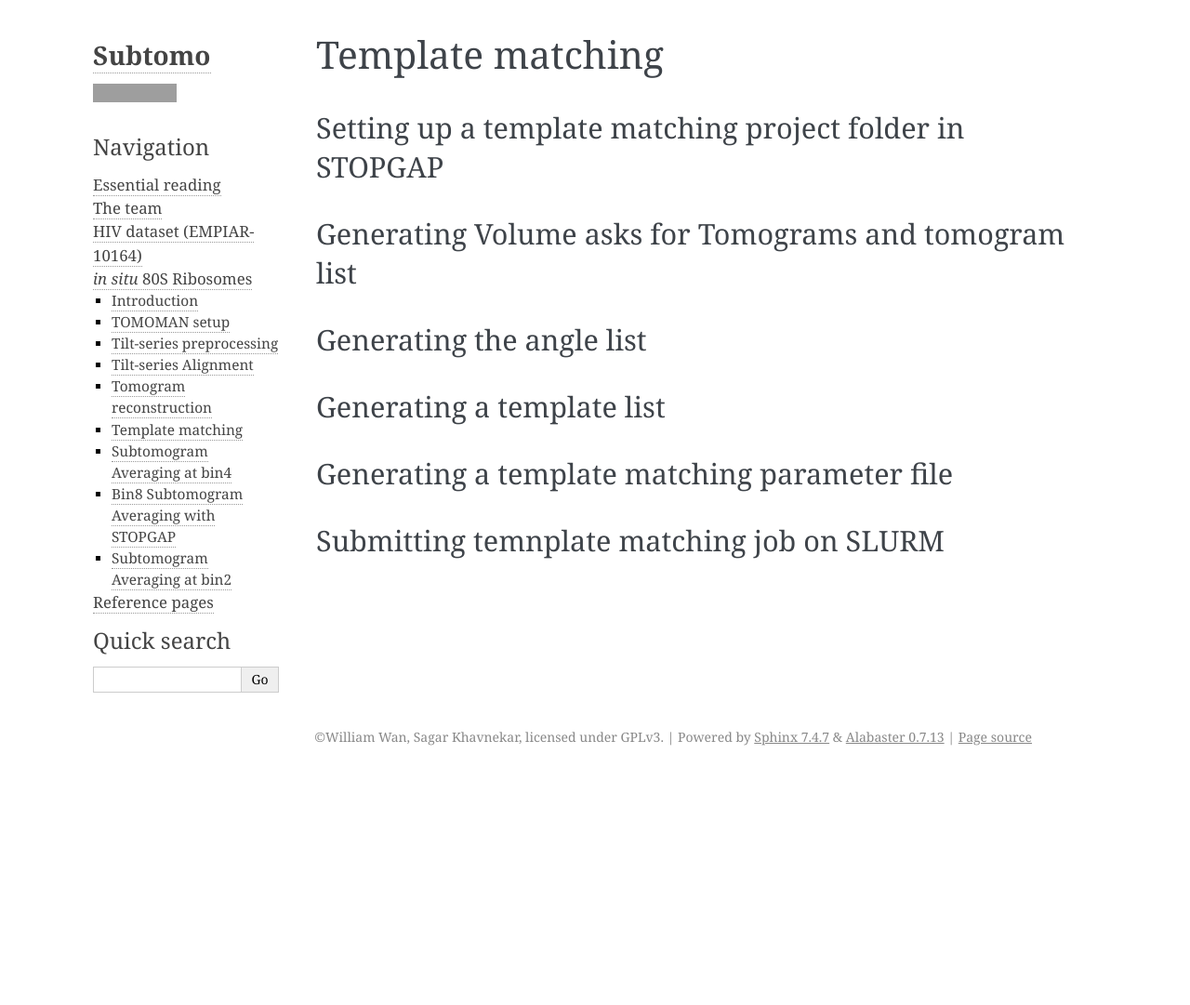
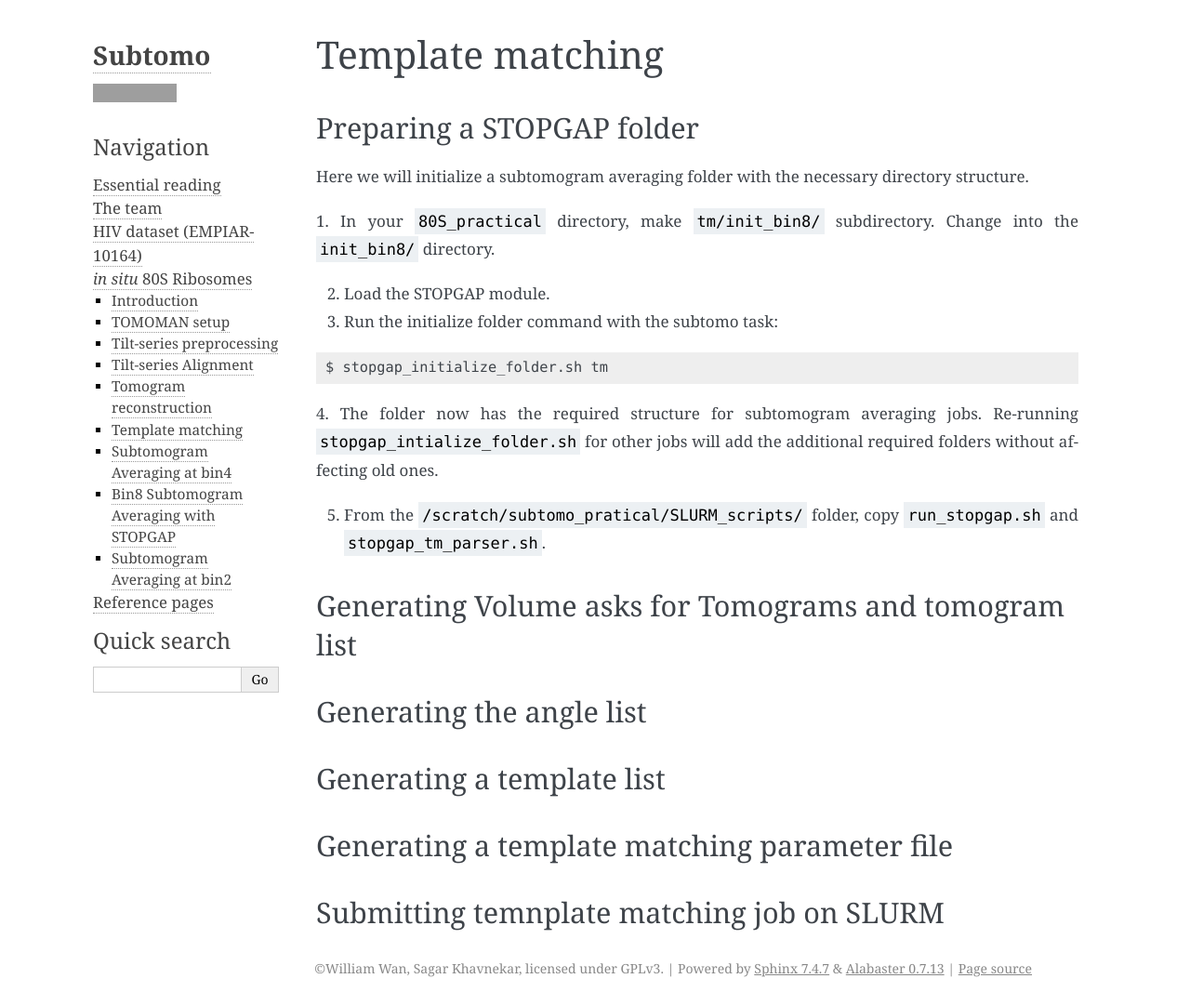
Before and after one commit to sagarbiophysics/Subtomo-tutorials, a Sphinx documentation site: the page built from source/80S_insitu/stopgap_tm.rst, in a window 1280 px wide. Shown: the whole page at 93% size. Built offline with Sphinx 7.4.7, drawn with Linux system fonts in a browser that asks for light colours; before the commit the page ends 900 px from its top, so only the background shows below that; grey boxes are pictures that could not be loaded.

Commit message:
Update stopgap_tm.rst

```diff
--- a/source/80S_insitu/stopgap_tm.rst
+++ b/source/80S_insitu/stopgap_tm.rst
@@ -1,9 +1,28 @@
 Template matching
 ===============
 
-Setting up a template matching project folder in STOPGAP
+
+Preparing a STOPGAP folder
 -----------------
 
+
+Here we will initialize a subtomogram averaging folder with the necessary directory structure.
+
+1. In your ``80S_practical`` directory, make ``tm/init_bin8/`` subdirectory.
+Change into the ``init_bin8/`` directory.
+
+2. Load the STOPGAP module.
+
+3. Run the initialize folder command with the subtomo task:
+
+::
+
+     $ stopgap_initialize_folder.sh tm
+
+4. The folder now has the required structure for subtomogram averaging jobs.
+Re-running ``stopgap_intialize_folder.sh`` for other jobs will add the additional required folders without affecting old ones.
+
+5. From the ``/scratch/subtomo_pratical/SLURM_scripts/`` folder, copy ``run_stopgap.sh`` and ``stopgap_tm_parser.sh``.
 
 Generating Volume asks for Tomograms and tomogram list
 -----------------
```
